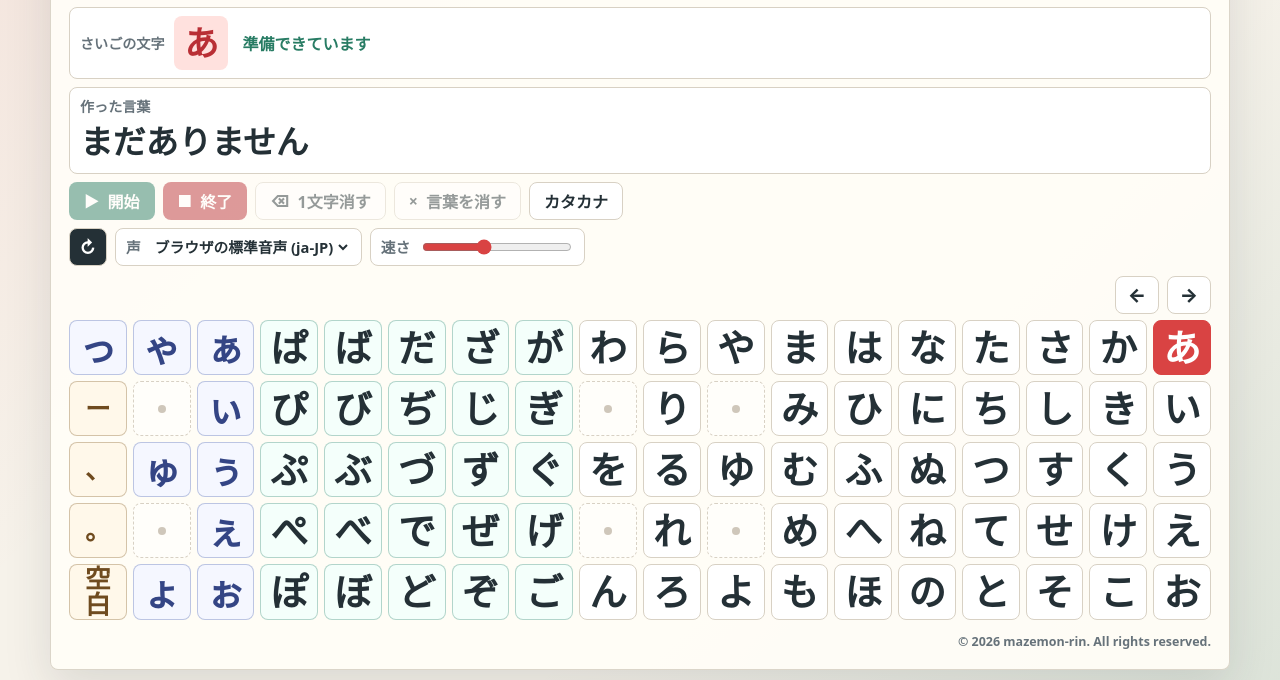
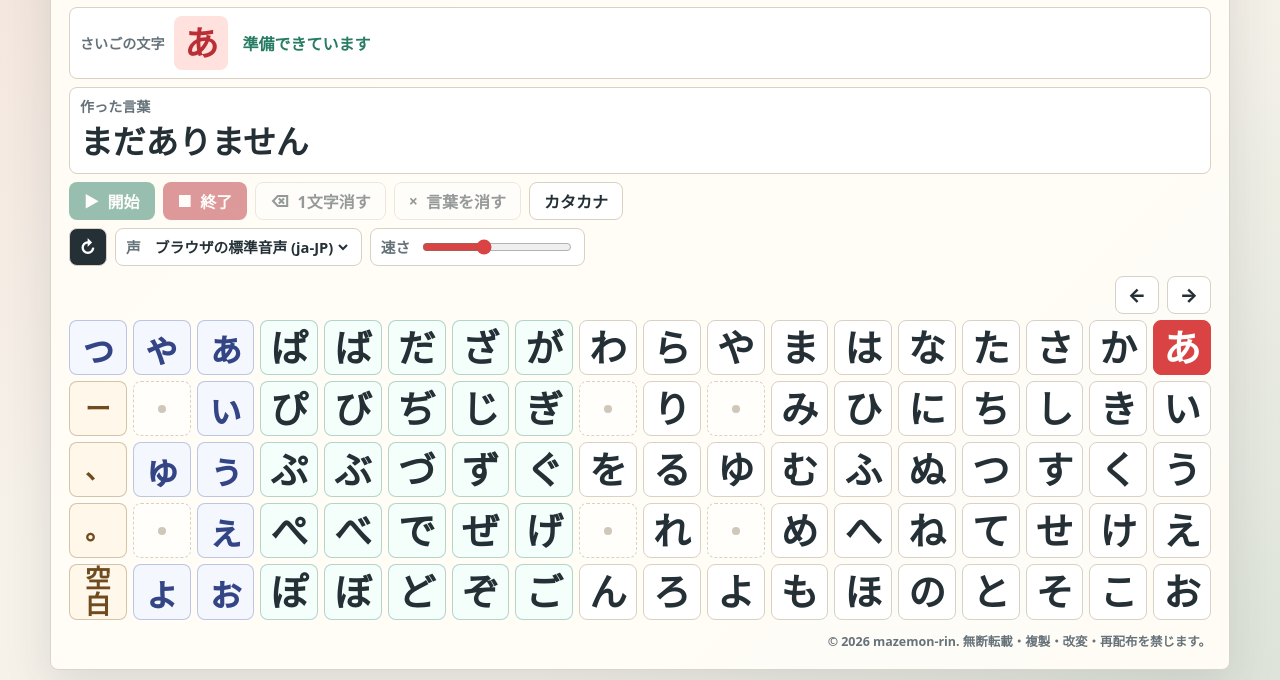
Before and after one commit to mazemon-rin/hiragana-speech-app, a plain HTML site: page index.html in a window 1280 px wide. Shown: the part 122-802 px from the top of the page. Drawn offline with Linux system fonts and the light colour scheme.

Commit message:
Update index.html

```diff
--- a/index.html
+++ b/index.html
@@ -79,7 +79,7 @@
         <div id="kana-board" class="kana-board" aria-label="ひらがなと濁音の表"></div>
 
         <p class="copyright-notice">
-          © 2026 mazemon-rin. All rights reserved.
+          © 2026 mazemon-rin. 無断転載・複製・改変・再配布を禁じます。
         </p>
       </section>
     </main>
```
